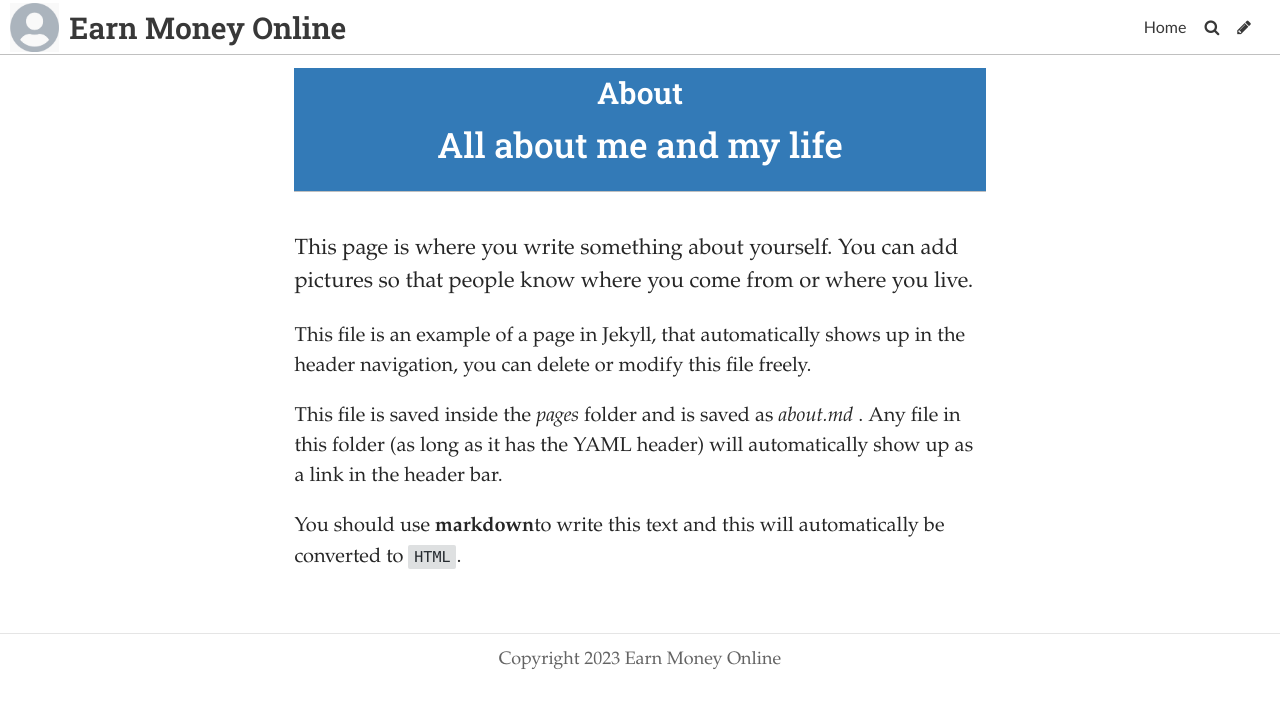
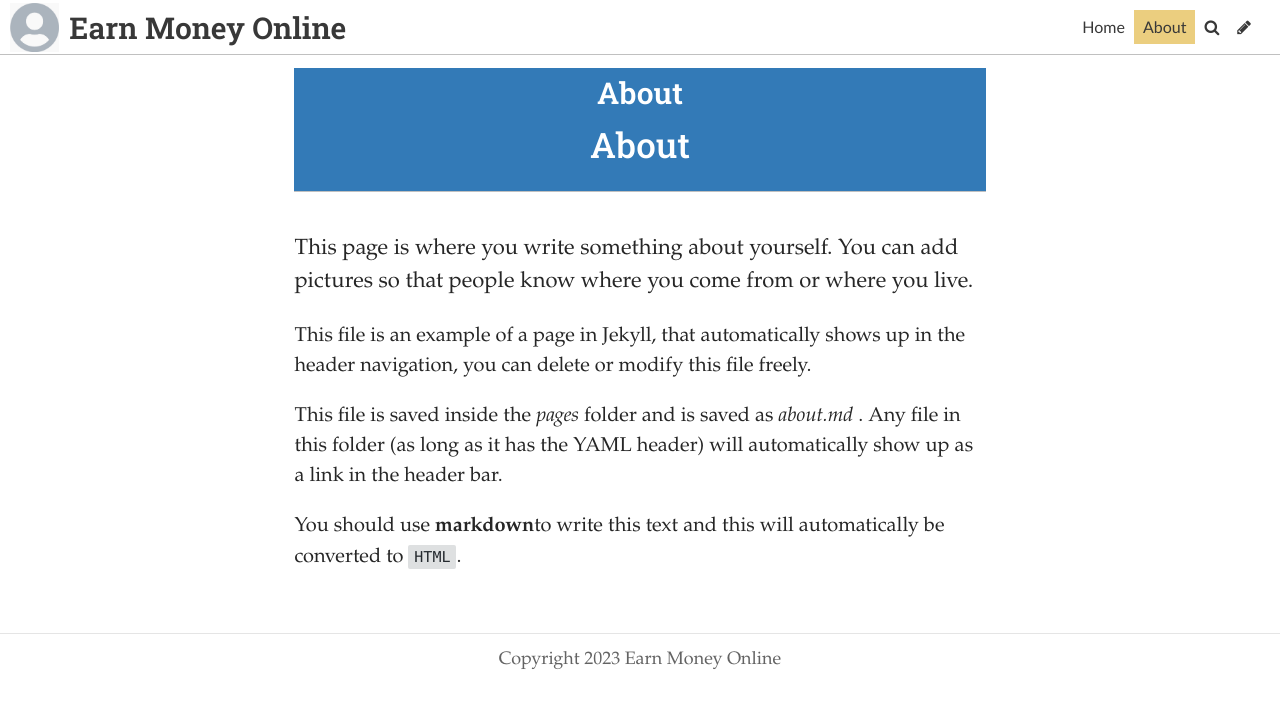
Before and after one commit to Juan-Jones/emo, a Jekyll site: the page built from pages/about.md, in a window 1280 px wide. Shown: the top 708 px of the page. Built offline with Jekyll 4.4.1, drawn with Linux system fonts in a browser that asks for light colours; some web fonts are replaced.

Commit message:
Update Page “about”

```diff
--- a/pages/about.md
+++ b/pages/about.md
@@ -1,14 +1,14 @@
 ---
+header_feature_image: /uploads/log.jpg
+title: About
+subtitle: About
+permalink: /about/
+date: 2011-02-05T16:36:12.231Z
 layout: page
-title: About
-permalink: /about/
-date: 2020-06-29T15:36:12.231Z
-header_feature_image: /uploads/log.jpg
 published: true
-subtitle: All about me and my life
 tags: null
 description: null
-show: false
+show: true
 ---
 
 This page is where you write something about yourself. You can add pictures so that people know where you come from or where you live.
```
